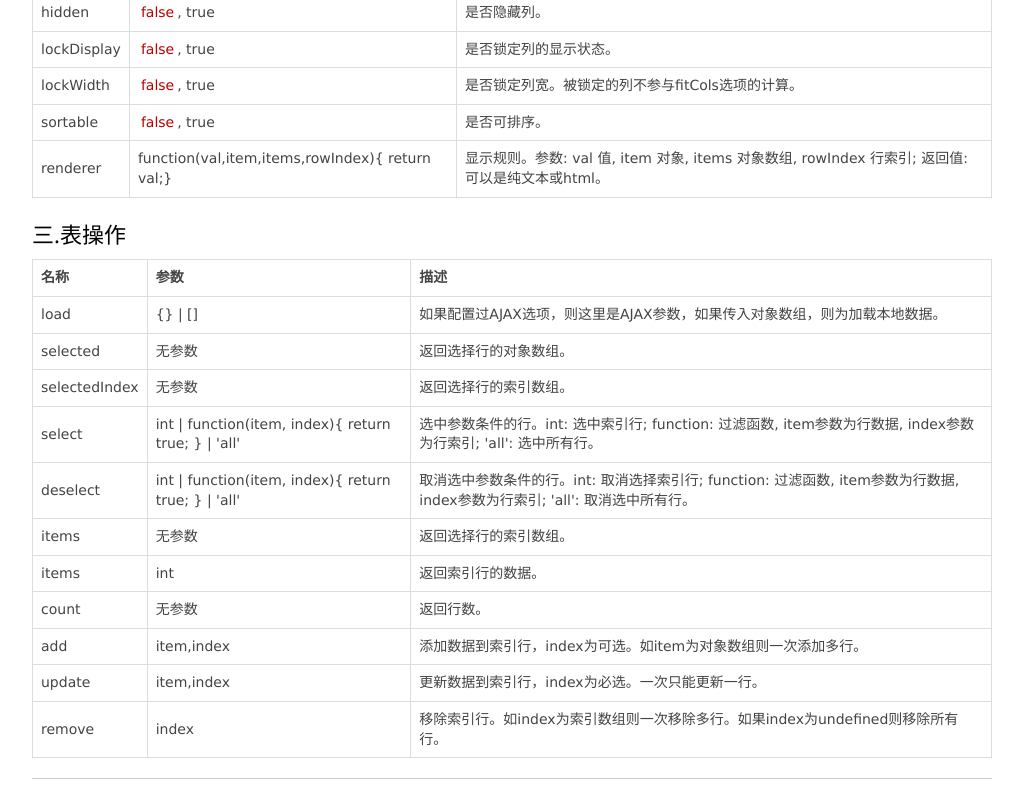
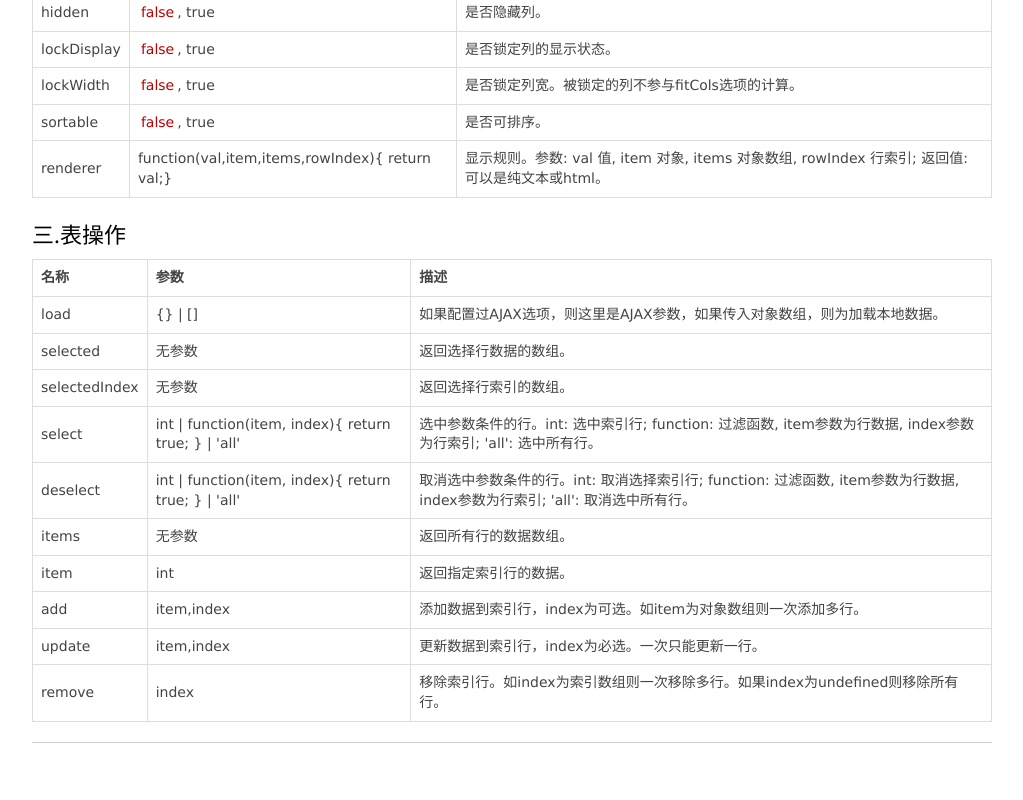
Before and after one commit to lidatui/mmGrid, a plain HTML site: page examples/api.html in a window 1280 px wide. Shown: the part 1303-2103 px from the top of the page, without its empty margins (128-1151 px from the left). After the commit the page ends 2067 px from the top, so only its background shows below. Drawn offline with Linux system fonts and the light colour scheme.

Commit message:
remove count method

```diff
--- a/examples/api.html
+++ b/examples/api.html
@@ -231,12 +231,12 @@
                 <tr>
                     <td>selected</td>
                     <td>无参数</td>
-                    <td>返回选择行的对象数组。</td>
+                    <td>返回选择行数据的数组。</td>
                 </tr>
                 <tr>
                     <td>selectedIndex</td>
                     <td>无参数</td>
-                    <td>返回选择行的索引数组。</td>
+                    <td>返回选择行索引的数组。</td>
                 </tr>
                 <tr>
                     <td>select</td>
@@ -251,17 +251,12 @@
                 <tr>
                     <td>items</td>
                     <td>无参数</td>
-                    <td>返回选择行的索引数组。</td>
+                    <td>返回所有行的数据数组。</td>
                 </tr>
                 <tr>
-                    <td>items</td>
+                    <td>item</td>
                     <td>int</td>
-                    <td>返回索引行的数据。</td>
-                </tr>
-                <tr>
-                    <td>count</td>
-                    <td>无参数</td>
-                    <td>返回行数。</td>
+                    <td>返回指定索引行的数据。</td>
                 </tr>
                 <tr>
                     <td>add</td>
```
Also changed, not shown: src/mmGrid.js (+1 -6 lines).
